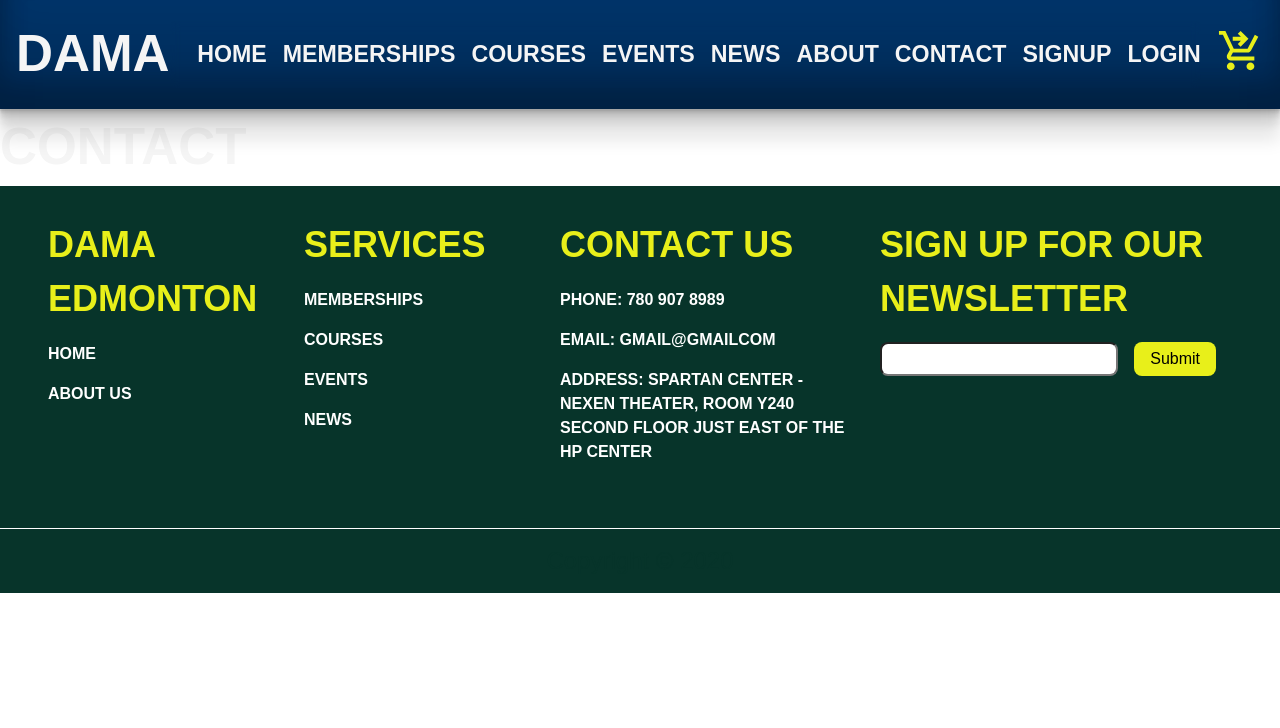
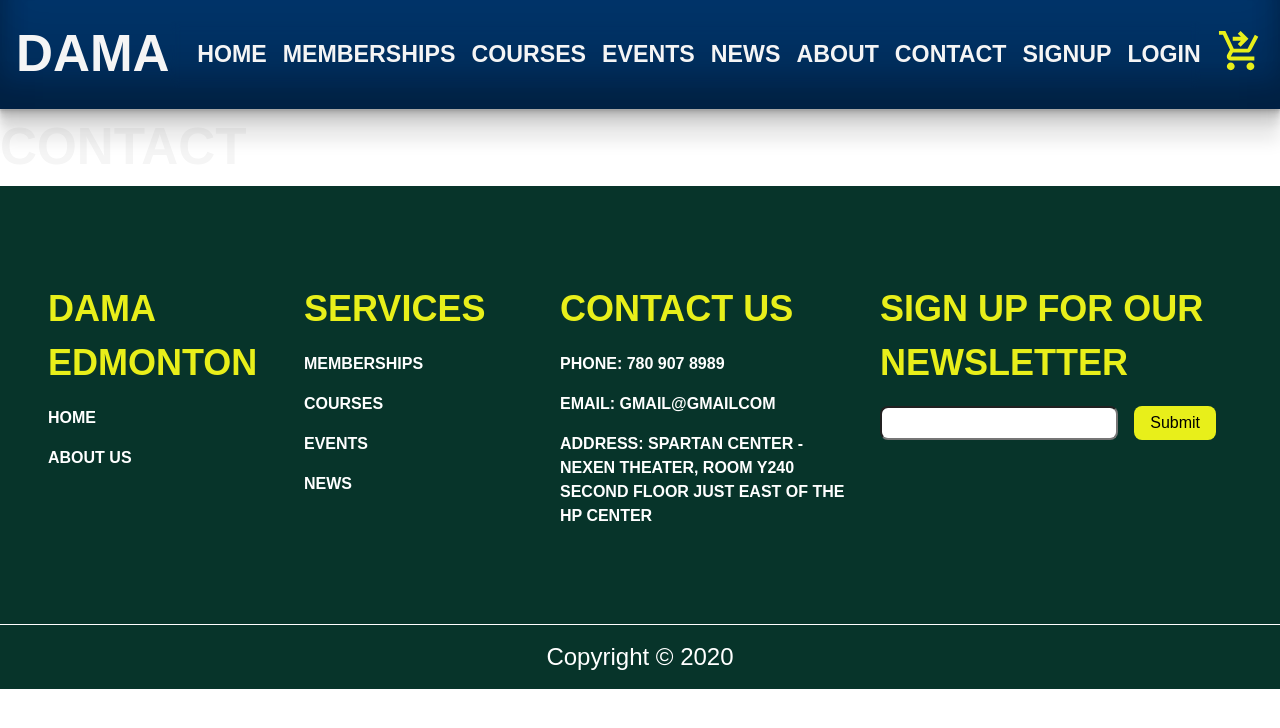
Before and after one commit to DanVo09/DAMA-Project, a React (Create React App) app in the folder dama-edmonton/: page /contact in a window 1280 px wide. Shown: the top 728 px of the page. Built offline with nearby package versions, Linux system fonts and the light colour scheme; a web font is replaced by a local one.

Commit message:
update about us

```diff
--- a/dama-edmonton/src/components/logoSlideShow/logoSlideShow.css
+++ b/dama-edmonton/src/components/logoSlideShow/logoSlideShow.css
@@ -1,6 +1,7 @@
 img {
     margin: 1rem;
     padding: 1rem;
+    width: 100%;
 }
 
 
@@ -12,5 +13,17 @@ img {
 .logo-flex {
     overflow: hidden;
     margin: 0 auto;
-    width: 90%;
+    width: 100%;
 }
+
+@media only screen and (min-width: 768px) {
+
+    img {
+        width: 70%;
+    }
+    .logo-flex {
+        overflow: hidden;
+        margin: 0 auto;
+        width: 90%;
+    }
+}
--- a/dama-edmonton/src/scss/_about.scss
+++ b/dama-edmonton/src/scss/_about.scss
@@ -69,9 +69,6 @@ p, h2, h3, h4 {
     h2, h3 {
         text-align: center;
         padding-bottom: 2rem;
-    }
-
-    h2 {
         text-transform: uppercase;
     }
 
@@ -86,7 +83,7 @@ p, h2, h3, h4 {
         a{
             h3 {
                 padding-bottom: 1rem;
-                text-transform: capitalize;
+                text-transform: uppercase;
             }
             img {
                 border-radius: 50%;
--- a/dama-edmonton/src/scss/_footer.scss
+++ b/dama-edmonton/src/scss/_footer.scss
@@ -1,9 +1,11 @@
+
 .footer-main {
     background-color: #07342A;
     color: white;
+    padding-top: 4rem;
 
     .flex-footer {
-        padding-bottom: 2rem;
+        padding-bottom: 4rem;
     }
 
     h2 {
@@ -37,6 +39,10 @@
         text-align: center;
         padding: 1rem;
         border-top: 1px solid white;
+        p{
+             color: white;
+        }
+
     }
 }
 
```
